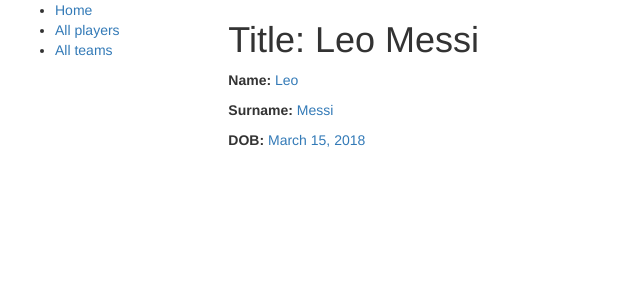
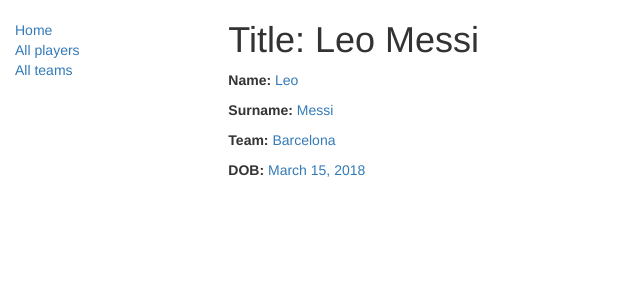
Before and after one commit to Syreke/srcstp, a Django app: template catalog/templates/catalog/player_detail.html in a window 1280 px wide. Shown: the top 300 px of the page, without its empty margins (0-640 px from the left). Run offline with Django 3.2, Linux system fonts and the light colour scheme; the template is opened without the code that fills it: values that come from a table or form of the project are taken from there, others are empty; data comes from the database, SQL or seed files in the repository; both versions use the stored data as it was after the commit; some libraries are stand-ins or nearby versions.

Commit message:
Bazaga engizildi dannylar

```diff
--- a/Football/urls.py
+++ b/Football/urls.py
@@ -23,6 +23,6 @@
 
 from django.urls import include
 urlpatterns += [
-		path('catalog/', include('catalog.urls'
+		path('', include('catalog.urls'
 		)),
 ]
--- a/catalog/admin.py
+++ b/catalog/admin.py
@@ -5,8 +5,8 @@
 
 
 class TeamAdmin(admin.ModelAdmin):
-    list_display = ('name','date_of_birth')
-    fields = ['name', ('date_of_birth')]
+    list_display = ('name','awards','date_of_birth')
+    fields = ['name', 'awards',('date_of_birth')]
 #admin.site.register(Teacher)
 admin.site.register(Team, TeamAdmin)
 admin.site.register(Player)
--- a/catalog/models.py
+++ b/catalog/models.py
@@ -13,6 +13,7 @@
     class Meta:
         ordering = ["last_name", "first_name"]
 
+
     def get_absolute_url(self):
         return reverse('player-detail', args=[str(self.id)])
 
@@ -26,10 +27,10 @@
     date_of_birth = models.DateField(null=True, blank=True)
 
     class Meta:
-        ordering = ["name"]
+        ordering = ["name","awards"]
 
     def get_absolute_url(self):
         return reverse('team-detail', args=[str(self.id)])
 
     def __str__(self):
-        return '{0},{1}'.format(self.name)
+        return '{0},{1}'.format(self.name,self.awards)
--- /dev/null
+++ b/catalog/static/css/styles.css
@@ -0,0 +1,5 @@
+.sidebar-nav {
+    margin-top: 20px;
+    padding: 0;
+    list-style: none;
+}
--- a/catalog/templates/catalog/player_detail.html
+++ b/catalog/templates/catalog/player_detail.html
@@ -5,6 +5,7 @@
 
   <p><strong>Name:</strong> <a href="">{{ player.first_name }}</a></p> <!-- author detail link not yet defined -->
   <p><strong>Surname:</strong> <a href="">{{ player.last_name }}</a></p> <!-- author detail link not yet defined -->
+  <p><strong>Team:</strong> <a href="">{{ player.team }}</a></p> <!-- author detail link not yet defined -->
   <p><strong>DOB:</strong> <a href="">{{ player.date_of_birth }}</a></p> <!-- author detail link not yet defined -->
 
 {% endblock %}
--- a/catalog/templates/index.html
+++ b/catalog/templates/index.html
@@ -1,9 +1,9 @@
 {% extends "base_generic.html" %}
 
 {% block content %}
-<h1>Satpayev University</h1>
+<h1>Satpayev Football Team</h1>
 
-  <p>Welcome to <em>Satpayev University</em>, the best university in the world!</p>
+  <p>Welcome to <em>Satpayev Football Team<em>, the best university in the world!</p>
 
 <h2>Quantity</h2>
 
```
Also changed, not shown: db.sqlite3.
